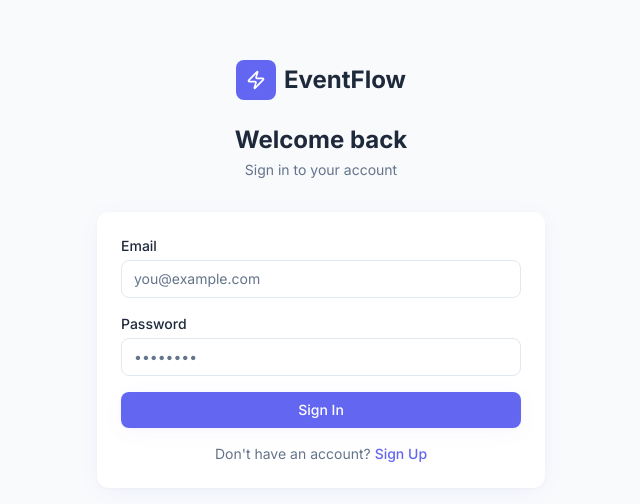
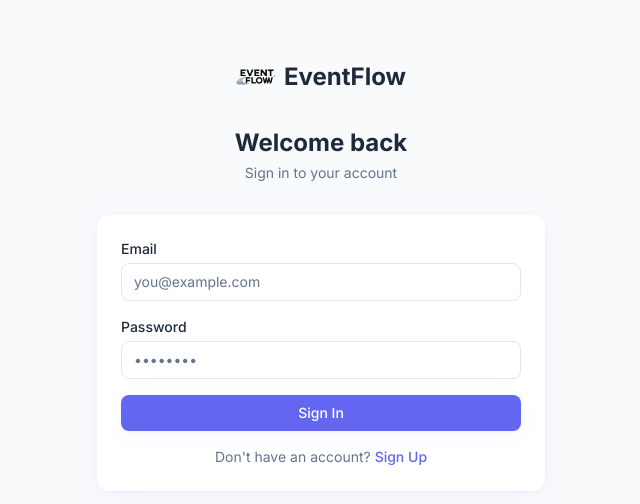
Before and after one commit to YassineElHassani/EventFlow, a Next.js app in the folder frontend/: page /auth/login in a window 1280 px wide. Shown: the part 126-630 px from the top of the page, without its empty margins (319-959 px from the left). Built offline with nearby package versions, Linux system fonts and the light colour scheme; no server answers.

Commit message:
Refactor CORS configuration and update logo in login and register pages

```diff
--- a/frontend/app/auth/login/page.tsx
+++ b/frontend/app/auth/login/page.tsx
@@ -9,7 +9,8 @@ import { login, clearError } from '@/store/slices/authSlice';
 import { UserRole } from '@/lib/types';
 import Input from '@/components/ui/Input';
 import Button from '@/components/ui/Button';
-import { Zap, AlertCircle } from 'lucide-react';
+import { AlertCircle } from 'lucide-react';
+import Image from 'next/image';
 
 interface LoginForm {
   email: string;
@@ -47,9 +48,7 @@ export default function LoginPage() {
         {/* Logo */}
         <div className="text-center mb-8">
           <Link href="/" className="inline-flex items-center gap-2">
-            <div className="h-10 w-10 rounded-lg bg-primary text-white flex items-center justify-center">
-              <Zap className="h-5 w-5" />
-            </div>
+            <Image src="/icon.png" alt="EventFlow" width={40} height={40} className="rounded-lg" />
             <span className="text-2xl font-bold text-text">EventFlow</span>
           </Link>
           <h1 className="mt-6 text-2xl font-bold text-text">Welcome back</h1>
--- a/frontend/app/auth/register/page.tsx
+++ b/frontend/app/auth/register/page.tsx
@@ -9,7 +9,8 @@ import { register as registerAction, clearError } from '@/store/slices/authSlice
 import { UserRole } from '@/lib/types';
 import Input from '@/components/ui/Input';
 import Button from '@/components/ui/Button';
-import { Zap, AlertCircle } from 'lucide-react';
+import { AlertCircle } from 'lucide-react';
+import Image from 'next/image';
 
 interface RegisterForm {
   fullName: string;
@@ -55,9 +56,7 @@ export default function RegisterPage() {
       <div className="w-full max-w-md">
         <div className="text-center mb-8">
           <Link href="/" className="inline-flex items-center gap-2">
-            <div className="h-10 w-10 rounded-lg bg-primary text-white flex items-center justify-center">
-              <Zap className="h-5 w-5" />
-            </div>
+            <Image src="/icon.png" alt="EventFlow" width={40} height={40} className="rounded-lg" />
             <span className="text-2xl font-bold text-text">EventFlow</span>
           </Link>
           <h1 className="mt-6 text-2xl font-bold text-text">Create your account</h1>
```
Also changed, not shown: 1 other file (tests, documents, lock files or other folders).
